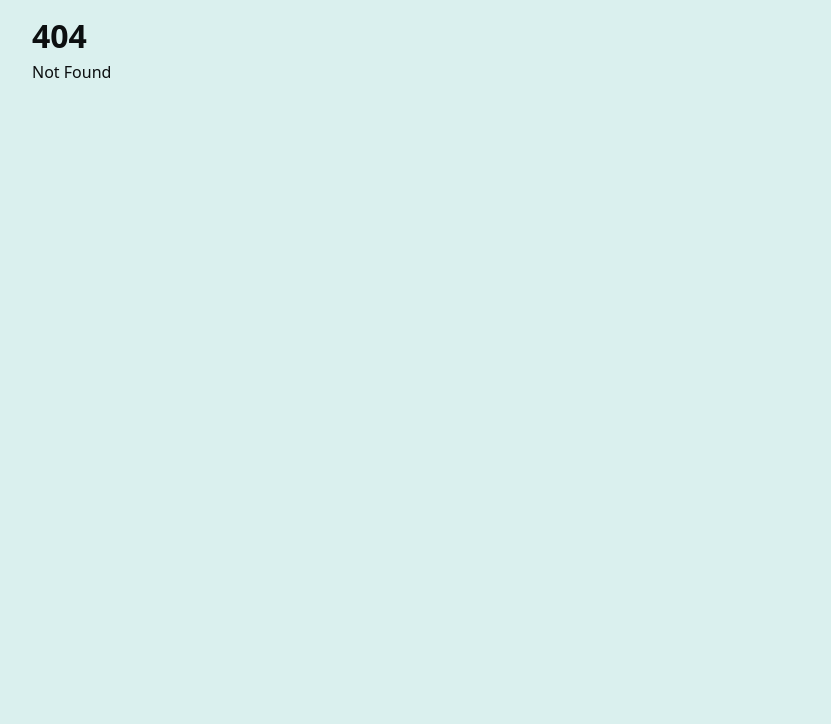
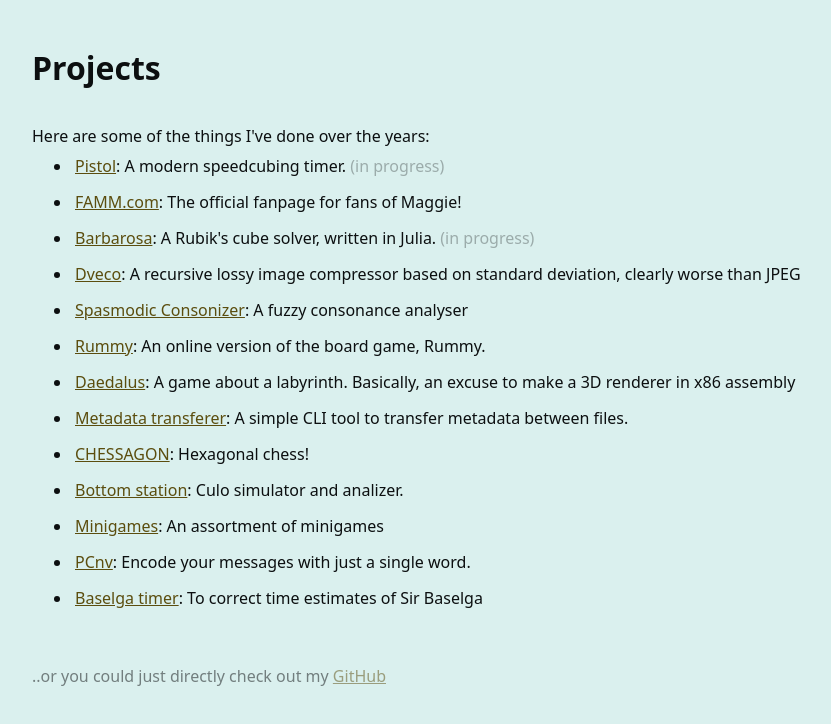
Before and after one commit to Odilf/odilf.com, a SvelteKit app: page /projects in a window 1280 px wide. Before the commit this address had no page. Shown: the top 724 px of the page, without its empty margins (210-1041 px from the left). Built offline with nearby package versions, Linux system fonts and the light colour scheme.

Commit message:
added a projects page

```diff
--- a/src/routes/+page.svelte
+++ b/src/routes/+page.svelte
@@ -3,9 +3,9 @@
 		<path stroke-linecap="round" stroke-linejoin="round" d="M12 9v3.75m-9.303 3.376c-.866 1.5.217 3.374 1.948 3.374h14.71c1.73 0 2.813-1.874 1.948-3.374L13.949 3.378c-.866-1.5-3.032-1.5-3.898 0L2.697 16.126zM12 15.75h.007v.008H12v-.008z" />
 	</svg>
 
-	<p>
+	<h1>
 		Website still in construction!
-	</p>
+	</h1>
 
 	<p>
 		In the meantime, check out my <a href='/projects'> projects </a> or my <a href='https://github.com/Odilf' target="_blank" rel="noreferrer"> GitHub </a>
--- /dev/null
+++ b/src/routes/projects/+page.svelte
@@ -0,0 +1,100 @@
+<h1> Projects </h1>
+<p>
+	Here are some of the things I've done over the years:
+</p>
+
+<ul>
+	<li class="wip">
+		<a href="https://pistoltimer.com/"> Pistol</a>:
+		A modern speedcubing timer.
+	</li>
+
+	<li>
+		<a href="https://famm.odilf.com/"> FAMM.com</a>:
+		The official fanpage for fans of Maggie!
+	</li>
+
+	<li class="wip">
+		<a href="https://github/Odilf/Barbarosa.com/"> Barbarosa</a>:
+		A Rubik's cube solver, written in Julia.
+	</li>
+
+	<li>
+		<a href="https://github/Odilf/Dveco/"> Dveco</a>:
+		A recursive lossy image compressor based on standard deviation, clearly worse than JPEG
+	</li>
+
+	<li>
+		<a href="https://github/Odilf/spasmodic-consonizer/"> Spasmodic Consonizer</a>:
+		A fuzzy consonance analyser
+	</li>
+
+	<li>
+		<a href="https://rummy.odilf.com/"> Rummy</a>:
+		An online version of the board game, Rummy.
+	</li>
+
+	<li>
+		<a href="https://github.com/Odilf/daedalus"> Daedalus</a>:
+		A game about a labyrinth. Basically, an excuse to make a 3D renderer in x86 assembly
+	</li>
+
+	<li>
+		<a href="https://github.com/Odilf/metadata-transferer"> Metadata transferer</a>:
+		A simple CLI tool to transfer metadata between files.
+	</li>
+
+	<li>
+		<a href="https://github.com/Odilf/Chessagon"> CHESSAGON</a>:
+		Hexagonal chess!
+	</li>
+
+	<li>
+		<a href="https://github.com/Odilf/bottom-station"> Bottom station</a>:
+		Culo simulator and analizer.
+	</li>
+
+	<li>
+		<a href="https://minigames.odilf.com"> Minigames</a>:
+		An assortment of minigames
+	</li>
+
+	<li>
+		<a href="https://puta.odilf.com/">  PCnv</a>:
+		Encode your messages with just a single word.
+	</li>
+
+	<li>
+		<a href="https://baselga.odilf.com/"> Baselga timer</a>:
+		To correct time estimates of Sir Baselga
+	</li>
+</ul>
+
+<p style='margin-top: 3em; opacity: 50%;'>
+	..or you could just directly check out my <a href="https://github.com/Odilf"> GitHub </a>
+</p>
+
+
+<style>
+	h1 {
+		margin-block: 1em;
+	}
+
+	li {
+		padding: 6px 3px;
+		border-radius: 1em;
+	}
+
+	a {
+		transition: 200ms color ease;
+	}
+
+	a:hover {
+		color: var(--primary-content)
+	}
+
+	.wip::after {
+		content: " (in progress)";
+		opacity: 30%;
+	}
+</style>
--- a/src/styles.css
+++ b/src/styles.css
@@ -3,7 +3,7 @@
 :root {
 	font-family: system-ui, -apple-system, BlinkMacSystemFont, 'Segoe UI', Roboto, Oxygen, Ubuntu, Cantarell, 'Open Sans', 'Helvetica Neue', sans-serif;
 
-	--neutral: #0C0F10;
+	--neutral: #27252a;
 	--neutral-content: #DAF0EE;
 
 	--primary: #3B477D;
```
